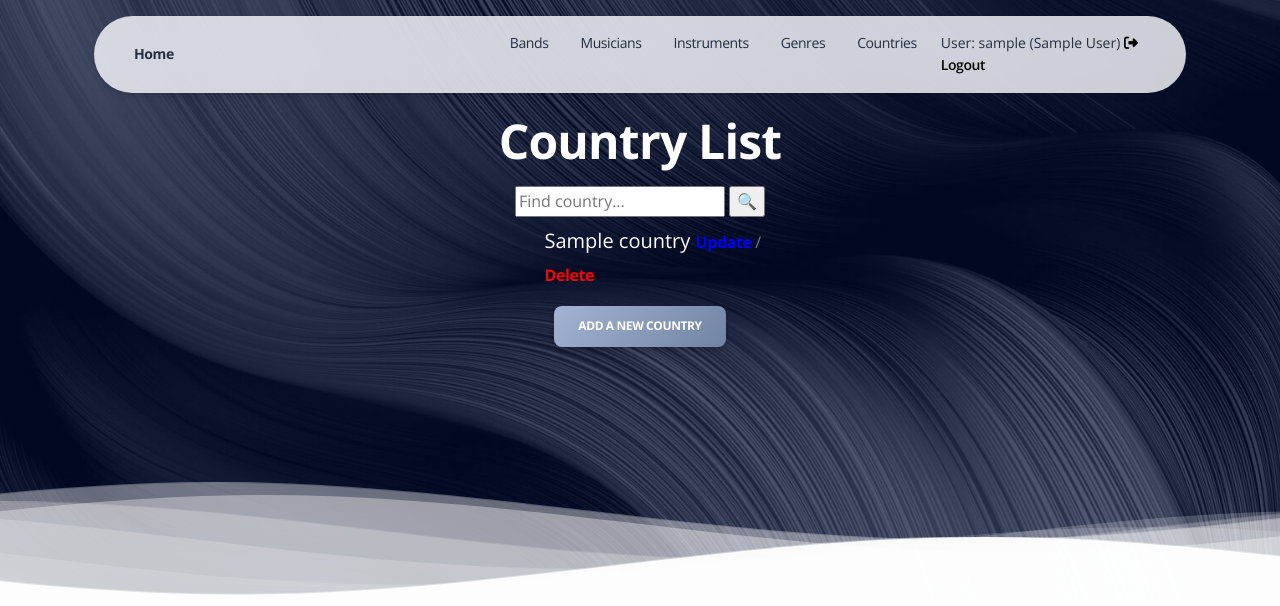
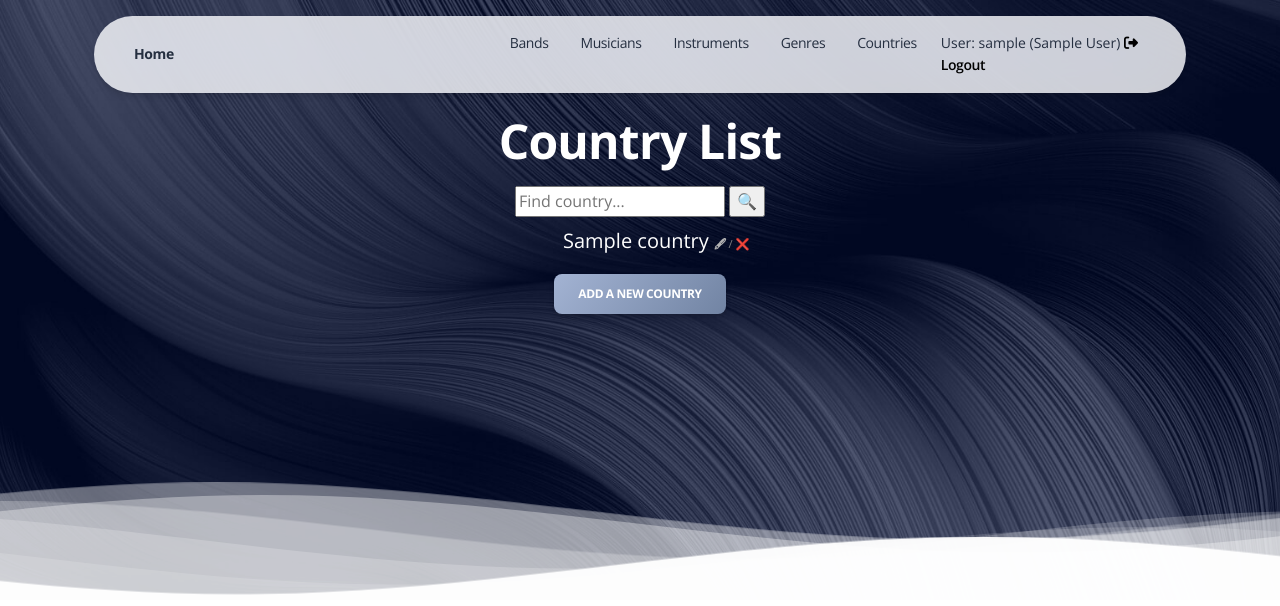
Before and after one commit to VladyslavKlevanskyi/music-world, a Django app: page /countries/ in a window 1280 px wide. Shown: the top 606 px of the page. Run offline with Django 4.2, Linux system fonts and the light colour scheme; a user stored in the database is signed in; tables that the repository leaves empty hold one stand-in row (values such as "Sample post"); some libraries are stand-ins or nearby versions.

Commit message:
Improved update&delete buttons for country_list

```diff
--- a/catalog/static/assets/css/custom-styles.css
+++ b/catalog/static/assets/css/custom-styles.css
@@ -4,11 +4,11 @@
 
 .update-delete {
     font-weight: bold;
-    font-size: 1rem;
+    font-size: 0.7rem;
 }
 
 .update {
-    color: blue;
+    color: #b2b2b2;
 }
 
 .delete {
--- a/templates/catalog/country_list.html
+++ b/templates/catalog/country_list.html
@@ -30,19 +30,19 @@
         </div>
 
         <div class="row">
-          <div class="col-lg-3 mx-auto mt-2">
+          <div class="col-lg-7 text-center mx-auto mt-2">
             {% if country_list %}
               <ul class="lead text-white country-list">
                 {% for country in  country_list %}
                   <li>
                     {{ country }}
                     <span class="update-delete">
-                      <a class="update" href="{% url 'catalog:country-update' pk=country.id %}">
-                        Update
+                      <a class="update" href="{% url 'catalog:country-update' pk=country.id %}" title="Update">
+                        🖋
                       </a>
                       <span class="slash"> / </span>
-                      <a class="delete" href="{% url 'catalog:country-delete' pk=country.id %}">
-                        Delete
+                      <a href="{% url 'catalog:country-delete' pk=country.id %}" title="Delete">
+                        ❌
                       </a>
                     </span>
                   </li>
```
